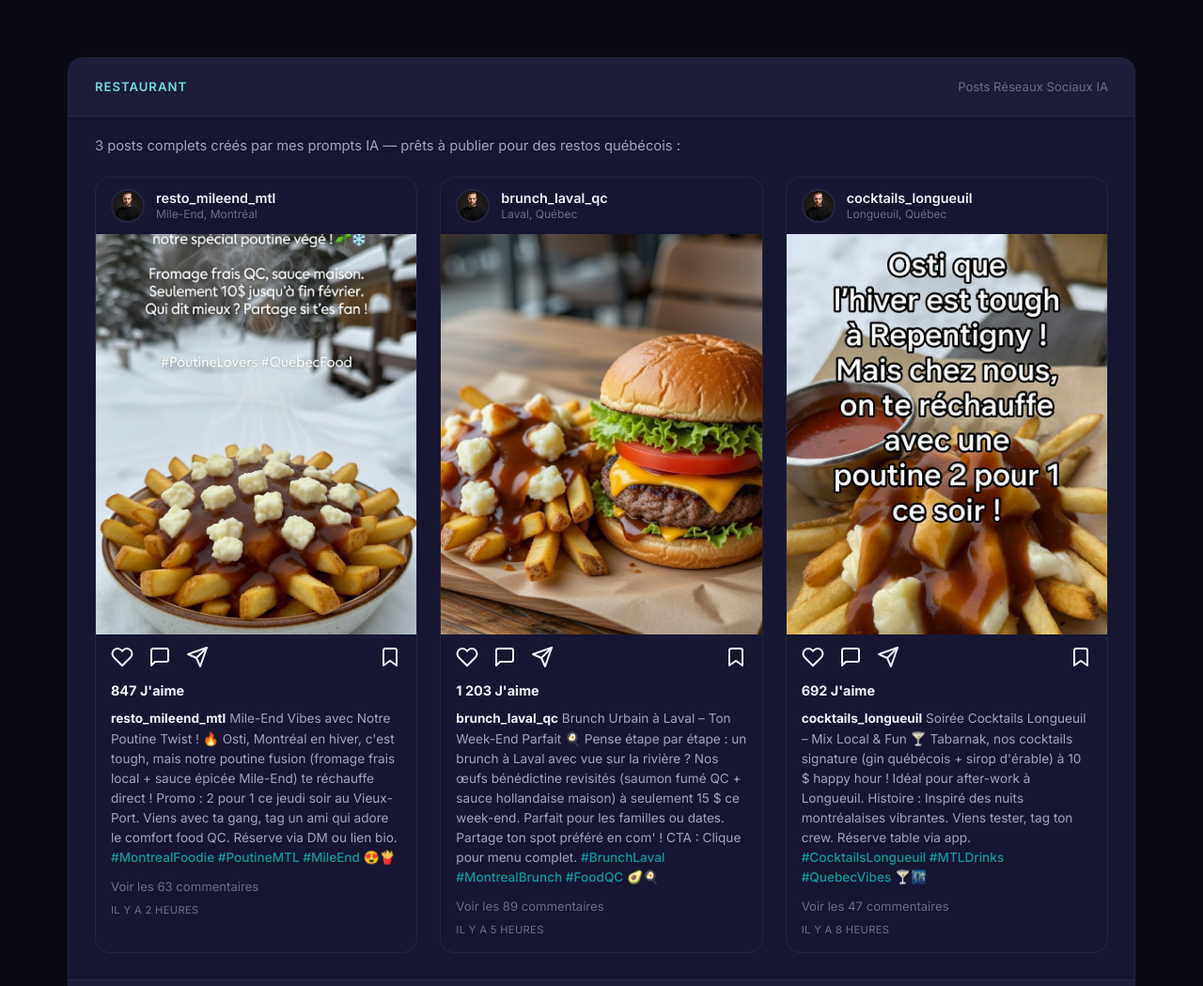
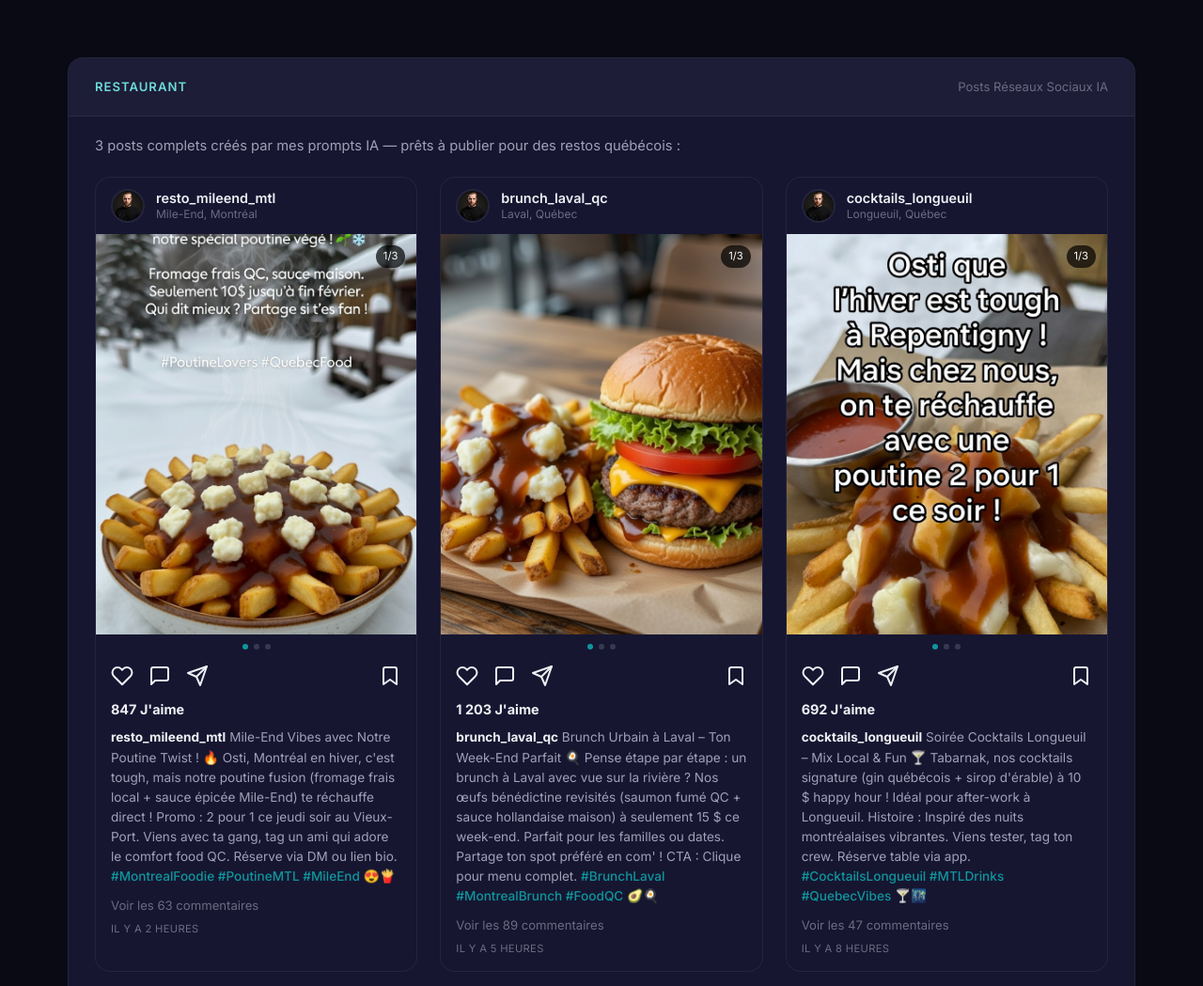
Before and after one commit to jescy525/JescyGratton-Site, a plain HTML site: page index.html in a window 1280 px wide. Shown: the part 2455-3504 px from the top of the page at 94% size. Drawn offline with Linux system fonts and the light colour scheme.

Commit message:
feat: Carrousel multi-photos Instagram dans chaque post Portfolio
- 3 images par post (swipe natif CSS scroll-snap)
- Dots indicateurs + compteur 1/N
- 9 nouvelles images food organisées dans images/
- 2 nouveaux portraits (jescy-suit-standing, jescy-peaky-dark)
- 3 images stories rangées dans images/stories/
- JS léger (~30 lignes) pour sync dots/counter
- Responsive mobile/tablet/desktop

Co-Authored-By: Claude Opus 4.6 <noreply@anthropic.com>

```diff
--- a/css/responsive.css
+++ b/css/responsive.css
@@ -150,6 +150,17 @@
 
 .social-post-caption {
     font-size: 0.82rem;
+}
+
+/* Carousel mobile */
+.carousel-dot {
+    width: 5px;
+    height: 5px;
+}
+
+.carousel-counter {
+    font-size: 0.7rem;
+    padding: 3px 8px;
 }
 
 /* Email mockup mobile */
@@ -406,6 +417,12 @@
 
     .social-post-caption {
         font-size: 0.85rem;
+    }
+
+    /* Carousel tablet reset */
+    .carousel-dot {
+        width: 6px;
+        height: 6px;
     }
 
     /* Showcase tablet */
--- a/css/style.css
+++ b/css/style.css
@@ -1078,12 +1078,65 @@ button {
     line-height: 1.3;
 }
 
-/* Post Image */
-.social-post-image {
+/* --- Carousel Multi-Photos --- */
+.carousel {
+    position: relative;
+    overflow: hidden;
+}
+
+.carousel-track {
+    display: flex;
+    overflow-x: auto;
+    scroll-snap-type: x mandatory;
+    scrollbar-width: none;
+    -ms-overflow-style: none;
+}
+
+.carousel-track::-webkit-scrollbar {
+    display: none;
+}
+
+.carousel-slide {
+    flex: 0 0 100%;
     width: 100%;
     aspect-ratio: 4 / 5;
     object-fit: cover;
+    scroll-snap-align: start;
     display: block;
+}
+
+.carousel-dots {
+    display: flex;
+    justify-content: center;
+    gap: 6px;
+    padding: 10px 0 4px;
+}
+
+.carousel-dot {
+    width: 6px;
+    height: 6px;
+    border-radius: 50%;
+    background: var(--text-muted);
+    opacity: 0.4;
+    cursor: pointer;
+    transition: opacity 0.2s, background 0.2s;
+}
+
+.carousel-dot.active {
+    background: var(--accent);
+    opacity: 1;
+}
+
+.carousel-counter {
+    position: absolute;
+    top: 12px;
+    right: 12px;
+    background: rgba(0, 0, 0, 0.7);
+    color: #fff;
+    font-size: 0.75rem;
+    padding: 4px 10px;
+    border-radius: 12px;
+    pointer-events: none;
 }
 
 /* Post Actions */
--- a/index.html
+++ b/index.html
@@ -266,7 +266,19 @@
                                     <span class="social-post-location">Mile-End, Montréal</span>
                                 </div>
                             </div>
-                            <img src="images/portfolio-resto-1.jpg" alt="Post Instagram poutine fusion Mile-End Montréal — Contenu IA" class="social-post-image" width="400" height="500" loading="lazy">
+                            <div class="carousel" data-carousel>
+                                <div class="carousel-track">
+                                    <img src="images/portfolio-resto-1.jpg" alt="Poutine fusion Mile-End Montréal" class="carousel-slide" width="400" height="500" loading="lazy">
+                                    <img src="images/resto-poutine-vieux-port.jpg" alt="Poutine gastronomique Vieux-Port Montréal" class="carousel-slide" width="400" height="500" loading="lazy">
+                                    <img src="images/resto-poutine-burger.jpg" alt="Burger gourmet et poutine artisanale" class="carousel-slide" width="400" height="500" loading="lazy">
+                                </div>
+                                <div class="carousel-dots">
+                                    <span class="carousel-dot active"></span>
+                                    <span class="carousel-dot"></span>
+                                    <span class="carousel-dot"></span>
+                                </div>
+                                <span class="carousel-counter">1/3</span>
+                            </div>
                             <div class="social-post-actions">
                                 <div class="social-post-actions-left">
                                     <svg width="24" height="24" viewBox="0 0 24 24" fill="none" stroke="currentColor" stroke-width="2" stroke-linecap="round" stroke-linejoin="round"><path d="M20.84 4.61a5.5 5.5 0 0 0-7.78 0L12 5.67l-1.06-1.06a5.5 5.5 0 0 0-7.78 7.78l1.06 1.06L12 21.23l7.78-7.78 1.06-1.06a5.5 5.5 0 0 0 0-7.78z"></path></svg>
@@ -293,7 +305,19 @@
                                     <span class="social-post-location">Laval, Québec</span>
                                 </div>
                             </div>
-                            <img src="images/portfolio-resto-3.jpg" alt="Post Instagram brunch urbain Laval œufs bénédictine — Contenu IA" class="social-post-image" width="400" height="500" loading="lazy">
+                            <div class="carousel" data-carousel>
+                                <div class="carousel-track">
+                                    <img src="images/portfolio-resto-3.jpg" alt="Brunch urbain Laval oeufs bénédictine" class="carousel-slide" width="400" height="500" loading="lazy">
+                                    <img src="images/resto-brunch-terrasse.jpg" alt="Terrasse brunch vue rivière Laval" class="carousel-slide" width="400" height="500" loading="lazy">
+                                    <img src="images/resto-brunch-interieur.jpg" alt="Intérieur restaurant brunch Laval" class="carousel-slide" width="400" height="500" loading="lazy">
+                                </div>
+                                <div class="carousel-dots">
+                                    <span class="carousel-dot active"></span>
+                                    <span class="carousel-dot"></span>
+                                    <span class="carousel-dot"></span>
+                                </div>
+                                <span class="carousel-counter">1/3</span>
+                            </div>
                             <div class="social-post-actions">
                                 <div class="social-post-actions-left">
                                     <svg width="24" height="24" viewBox="0 0 24 24" fill="none" stroke="currentColor" stroke-width="2" stroke-linecap="round" stroke-linejoin="round"><path d="M20.84 4.61a5.5 5.5 0 0 0-7.78 0L12 5.67l-1.06-1.06a5.5 5.5 0 0 0-7.78 7.78l1.06 1.06L12 21.23l7.78-7.78 1.06-1.06a5.5 5.5 0 0 0 0-7.78z"></path></svg>
@@ -320,7 +344,19 @@
                                     <span class="social-post-location">Longueuil, Québec</span>
                                 </div>
                             </div>
-                            <img src="images/portfolio-resto-4.jpg" alt="Post Instagram cocktails signature gin québécois Longueuil — Contenu IA" class="social-post-image" width="400" height="500" loading="lazy">
+                            <div class="carousel" data-carousel>
+                                <div class="carousel-track">
+                                    <img src="images/portfolio-resto-4.jpg" alt="Cocktails signature gin québécois Longueuil" class="carousel-slide" width="400" height="500" loading="lazy">
+                                    <img src="images/resto-cocktail-party.jpg" alt="Soirée cocktails craft Longueuil" class="carousel-slide" width="400" height="500" loading="lazy">
+                                    <img src="images/resto-cocktail-bar.jpg" alt="Bar craft cocktails artisanaux Québec" class="carousel-slide" width="400" height="500" loading="lazy">
+                                </div>
+                                <div class="carousel-dots">
+                                    <span class="carousel-dot active"></span>
+                                    <span class="carousel-dot"></span>
+                                    <span class="carousel-dot"></span>
+                                </div>
+                                <span class="carousel-counter">1/3</span>
+                            </div>
                             <div class="social-post-actions">
                                 <div class="social-post-actions-left">
                                     <svg width="24" height="24" viewBox="0 0 24 24" fill="none" stroke="currentColor" stroke-width="2" stroke-linecap="round" stroke-linejoin="round"><path d="M20.84 4.61a5.5 5.5 0 0 0-7.78 0L12 5.67l-1.06-1.06a5.5 5.5 0 0 0-7.78 7.78l1.06 1.06L12 21.23l7.78-7.78 1.06-1.06a5.5 5.5 0 0 0 0-7.78z"></path></svg>
--- a/js/main.js
+++ b/js/main.js
@@ -285,6 +285,39 @@
     }
 
     /* ----------------------------------------
+       SOCIAL POST CAROUSELS (scroll-snap)
+       ---------------------------------------- */
+    document.querySelectorAll('[data-carousel]').forEach(function (carousel) {
+        var track = carousel.querySelector('.carousel-track');
+        var dots = carousel.querySelectorAll('.carousel-dot');
+        var counter = carousel.querySelector('.carousel-counter');
+        var slides = carousel.querySelectorAll('.carousel-slide');
+        var total = slides.length;
+
+        function updateCarousel() {
+            var scrollLeft = track.scrollLeft;
+            var slideWidth = track.offsetWidth;
+            var index = Math.round(scrollLeft / slideWidth);
+
+            dots.forEach(function (dot, i) {
+                dot.classList.toggle('active', i === index);
+            });
+
+            if (counter) {
+                counter.textContent = (index + 1) + '/' + total;
+            }
+        }
+
+        track.addEventListener('scroll', updateCarousel, { passive: true });
+
+        dots.forEach(function (dot, i) {
+            dot.addEventListener('click', function () {
+                track.scrollTo({ left: i * track.offsetWidth, behavior: 'smooth' });
+            });
+        });
+    });
+
+    /* ----------------------------------------
        CONTACT FORM (Formspree)
        ---------------------------------------- */
     if (contactForm) {
```
Also changed, not shown: images/jescy-peaky-dark.jpg (added), images/jescy-suit-standing.jpg (added), images/resto-brunch-interieur.jpg (added), images/resto-brunch-terrasse.jpg (added), images/resto-cocktail-bar.jpg (added), images/resto-cocktail-party.jpg (added), images/resto-poutine-burger.jpg (added), images/resto-poutine-vieux-port.jpg (added), images/stories/story-mileend-collage.jpg (added), images/stories/story-poutine-2pour1.jpg (added), images/stories/story-poutine-vege.jpg (added).
